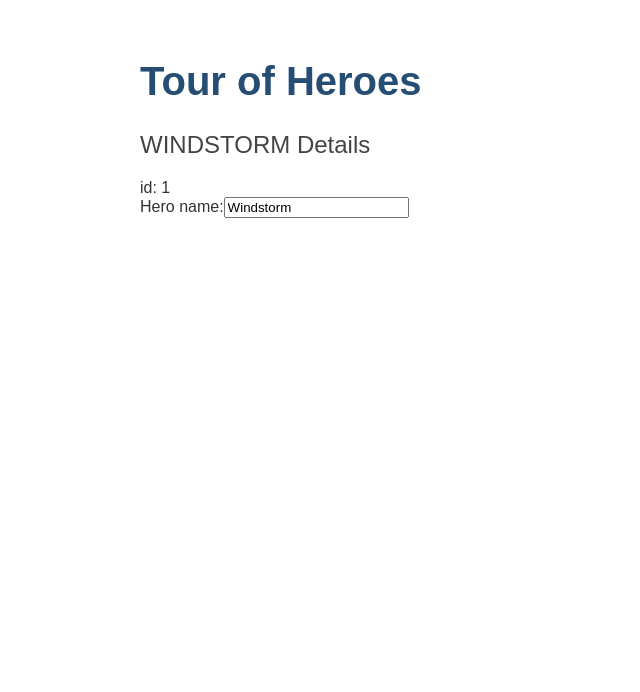
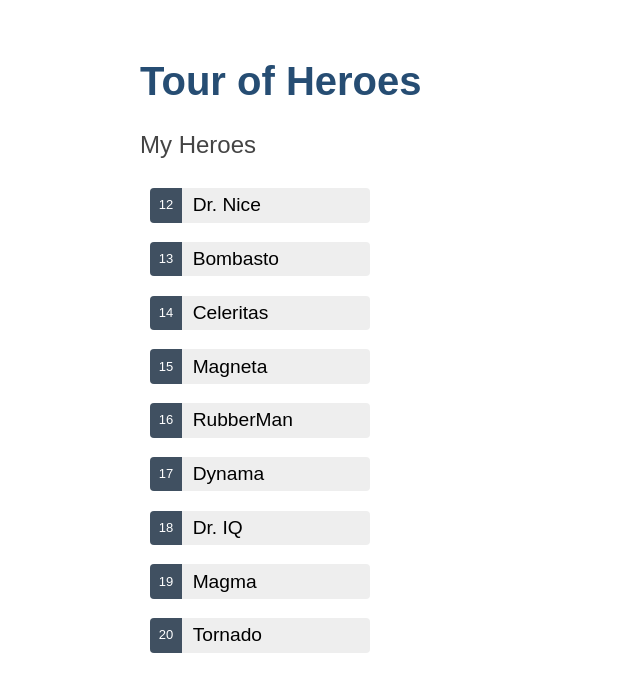
Before and after one commit to Felipebarcon/angular-tour-of-heroes, an Angular app: page / in a window 1280 px wide. Shown: the top 692 px of the page, without its empty margins (0-640 px from the left). Built offline with nearby package versions, Linux system fonts and the light colour scheme.

Commit message:
add heroes mock file, create view list of heroes, user can select hero and the css style will toogle

```diff
--- a/src/app/heroes/heroes.component.html
+++ b/src/app/heroes/heroes.component.html
@@ -1,6 +1,22 @@
-<h2 class="heroes--title">{{ hero.name | uppercase }} Details</h2>
-<div class="heroes--t"><span>id: </span> {{ hero.id }}</div>
-<div class="heroes--input--name">
-  <label for="name">Hero name:</label>
-  <input id="name" [(ngModel)]="hero.name" placeholder="name" />
+<h2>My Heroes</h2>
+<ul class="heroes">
+  <li *ngFor="let hero of heroes">
+    <button
+      type="button"
+      (click)="onSelect(hero)"
+      [class.selected]="hero === selectedHero"
+    >
+      <span class="badge">{{ hero.id }}</span>
+      <span class="name">{{ hero.name }}</span>
+    </button>
+  </li>
+</ul>
+
+<div *ngIf="selectedHero">
+  <h2>{{ selectedHero.name | uppercase }} Details</h2>
+  <div>id: {{ selectedHero.id }}</div>
+  <div>
+    <label for="hero-name">Hero name: </label>
+    <input id="hero-name" [(ngModel)]="selectedHero.name" placeholder="name" />
+  </div>
 </div>
--- a/src/app/heroes/heroes.component.scss
+++ b/src/app/heroes/heroes.component.scss
@@ -0,0 +1,66 @@
+/* HeroesComponent's private CSS styles */
+.heroes {
+  margin: 0 0 2em 0;
+  list-style-type: none;
+  padding: 0;
+  width: 15em;
+}
+
+.heroes li {
+  display: flex;
+}
+
+.heroes button {
+  flex: 1;
+  cursor: pointer;
+  position: relative;
+  left: 0;
+  background-color: #eee;
+  margin: 0.5em;
+  padding: 0;
+  border-radius: 4px;
+  display: flex;
+  align-items: stretch;
+  height: 1.8em;
+}
+
+.heroes button:hover {
+  color: #2c3a41;
+  background-color: #e6e6e6;
+  left: 0.1em;
+}
+
+.heroes button:active {
+  background-color: #525252;
+  color: #fafafa;
+}
+
+.heroes button.selected {
+  background-color: black;
+  color: white;
+}
+
+.heroes button.selected:hover {
+  background-color: #505050;
+  color: white;
+}
+
+.heroes button.selected:active {
+  background-color: black;
+  color: white;
+}
+
+.heroes .badge {
+  display: inline-block;
+  font-size: small;
+  color: white;
+  padding: 0.8em 0.7em 0 0.7em;
+  background-color: #405061;
+  line-height: 1em;
+  margin-right: 0.8em;
+  border-radius: 4px 0 0 4px;
+}
+
+.heroes .name {
+  align-self: center;
+}
--- a/src/app/heroes/heroes.component.ts
+++ b/src/app/heroes/heroes.component.ts
@@ -1,5 +1,6 @@
 import { Component, OnInit } from '@angular/core';
 import { Hero } from '../shared/interfaces/hero';
+import { HEROES } from '../shared/mocks/mock-heroes';
 
 @Component({
   selector: 'app-heroes',
@@ -7,10 +8,12 @@ import { Hero } from '../shared/interfaces/hero';
   styleUrls: ['./heroes.component.scss'],
 })
 export class HeroesComponent implements OnInit {
-  hero: Hero = {
-    id: 1,
-    name: 'Windstorm',
-  };
+  heroes = HEROES;
+  selectedHero?: Hero;
+
+  onSelect(hero: Hero): void {
+    this.selectedHero = hero;
+  }
 
   constructor() {}
 
--- /dev/null
+++ b/src/app/shared/mocks/mock-heroes.ts
@@ -0,0 +1,13 @@
+import { Hero } from '../interfaces/hero';
+
+export const HEROES: Hero[] = [
+  { id: 12, name: 'Dr. Nice' },
+  { id: 13, name: 'Bombasto' },
+  { id: 14, name: 'Celeritas' },
+  { id: 15, name: 'Magneta' },
+  { id: 16, name: 'RubberMan' },
+  { id: 17, name: 'Dynama' },
+  { id: 18, name: 'Dr. IQ' },
+  { id: 19, name: 'Magma' },
+  { id: 20, name: 'Tornado' },
+];
```
